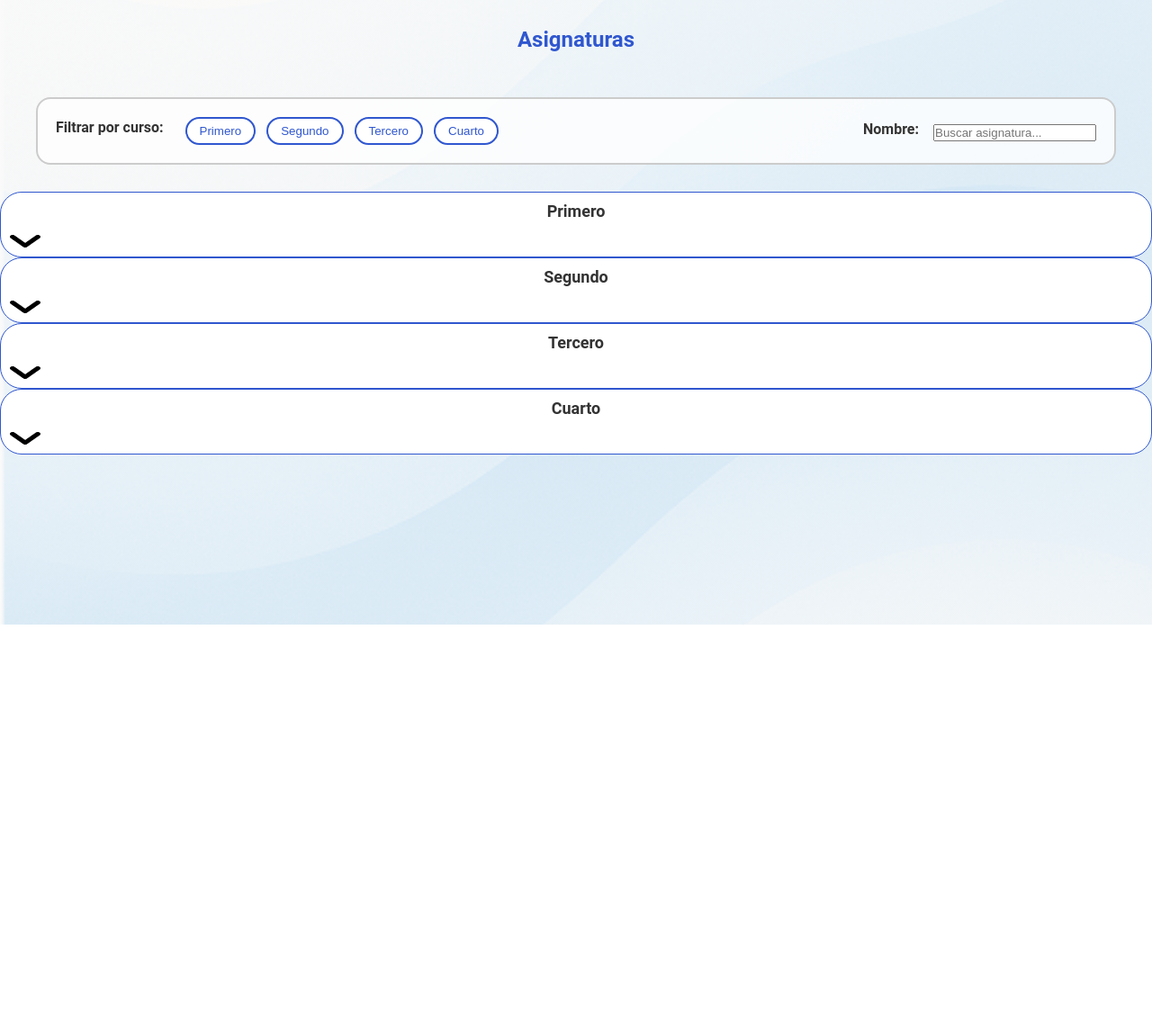
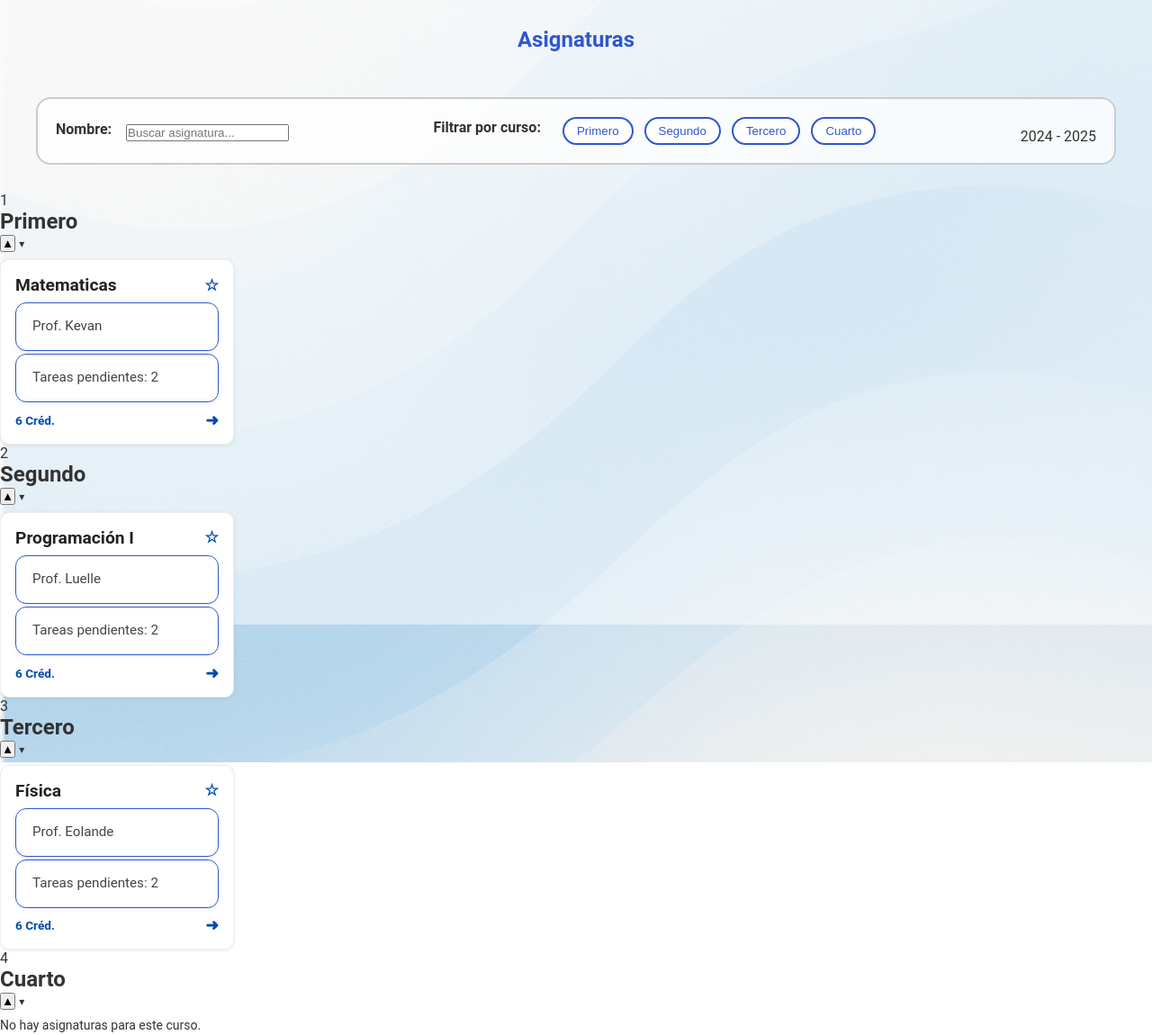
Before and after one commit to Alex-LG-Dev/PW-GTI, a PHP site: page /PROA/app/Asignaturas_alumno.php in a window 1280 px wide. Shown: the part 106-1256 px from the top of the page at 90% size. Before the commit the page ends 800 px from the top, so only its background shows below. Run offline with PHP 8.4, Linux system fonts and the light colour scheme; a user stored in the database is signed in; data comes from the database, SQL or seed files in the repository.

Commit message:
fix. asignaturas

```diff
--- a/src/PROA/app/Asignaturas_alumno.php
+++ b/src/PROA/app/Asignaturas_alumno.php
@@ -61,6 +61,10 @@ while ($row = $result->fetch_assoc()) {
   <div class="header-asignaturas">
     <h1>Asignaturas</h1>
     <div class="bloque-filtros">
+      <div class="filtros-extra">
+        <label for="filtro-nombre">Nombre:</label>
+        <input type="search" id="filtro-nombre" placeholder="Buscar asignatura...">
+      </div>
       <div class="filtros-opciones">
         <label class="label-filtro">Filtrar por curso:</label>
         <button class="filtro-btn" data-curso="1">Primero</button>
@@ -68,39 +72,45 @@ while ($row = $result->fetch_assoc()) {
         <button class="filtro-btn" data-curso="3">Tercero</button>
         <button class="filtro-btn" data-curso="4">Cuarto</button>
       </div>
-      <div class="filtros-extra">
-        <label for="filtro-nombre">Nombre:</label>
-        <input type="search" id="filtro-nombre" placeholder="Buscar asignatura...">
+
+      <div class="anio-actual">
+        <span class="icono-anio"></span> 2024 - 2025
       </div>
     </div>
   </div>
 
   <?php foreach ([1, 2, 3, 4] as $curso): ?>
-    <section class="bloque-asignatura" data-curso="<?= $curso ?>">
-      <div class="contenedor-curso-header clickable-curso">
-        <h2 class="texto-2"><?= ['Primero', 'Segundo', 'Tercero', 'Cuarto'][$curso - 1] ?></h2>
-        <img class="toggle-curso" src="../img/flecha_abajo.png" alt="Mostrar asignaturas">
+    <section class="bloque-asignaturas" data-curso="<?= $curso ?>">
+      <div class="titulo-curso">
+        <span class="numero-curso"><?= $curso ?></span>
+        <h2><?= ['Primero', 'Segundo', 'Tercero', 'Cuarto'][$curso - 1] ?></h2>
+        <button class="btn-toggle-curso">&#9650;</button>
       </div>
-      <ul class="tarjetas-asignaturas oculto">
+
+      <div class="tarjetas-asignaturas">
         <?php if (!empty($asignaturas[$curso])): ?>
           <?php foreach ($asignaturas[$curso] as $asignatura): ?>
-            <li>
-              <a href="Asignatura_Seleccionada_tareas_Alumno.php?id=<?= $asignatura['ID_asignatura'] ?>" class="linksAsign">
-                <article>
-                  <header class="titulo-tarea">
-                    <h3><?= htmlspecialchars($asignatura['nombre_asignatura']) ?></h3>
-                    <img src="../img/icono_asignatura.jpg" alt="">
-                  </header>
-                  <p class="linksAsignp">Profesor: <?= htmlspecialchars($asignatura['nombre_profesor'] ?? 'Desconocido') ?></p>
-                  <p class="linksAsignp">Tareas pendientes: <?= (int)$asignatura['tareas_pendientes'] ?></p>
-                </article>
-              </a>
-            </li>
+            <div class="tarjeta-asignatura"
+                 data-nombre="<?= strtolower($asignatura['nombre_asignatura']) ?>"
+                 data-curso="<?= $curso ?>">
+              <h3 class="nombre-asignatura">
+                <?= htmlspecialchars($asignatura['nombre_asignatura']) ?>
+                <span class="estrella-favorita">☆</span>
+              </h3>
+              <ul class="detalle-asignatura">
+                <li>Prof. <?= htmlspecialchars($asignatura['nombre_profesor'] ?? 'Desconocido') ?></li>
+                <li>Tareas pendientes: <?= (int)$asignatura['tareas_pendientes'] ?></li>
+              </ul>
+              <div class="footer-asignatura">
+                <span class="creditos">6 Créd.</span>
+                <a href="Asignatura_Seleccionada_tareas_Alumno.php?id=<?= $asignatura['ID_asignatura'] ?>" class="icono-ir">➜</a>
+              </div>
+            </div>
           <?php endforeach; ?>
         <?php else: ?>
-          <li><p class="linksAsignp">No hay asignaturas para este curso.</p></li>
+          <p class="sin-asignaturas">No hay asignaturas para este curso.</p>
         <?php endif; ?>
-      </ul>
+      </div>
     </section>
   <?php endforeach; ?>
 </div>
--- a/src/PROA/app/css/estilos_combinados.css
+++ b/src/PROA/app/css/estilos_combinados.css
@@ -2145,3 +2145,128 @@ textarea {
   margin: 50px auto 0;       /* centrado y espaciado superior */
   max-width: fit-content;
 }
+
+
+/* Estilo general de secciones por curso */
+.seccion-curso {
+  margin-bottom: 2rem;
+}
+
+/* Encabezado de curso con número y nombre */
+.encabezado-curso {
+  display: flex;
+  align-items: center;
+  justify-content: space-between;
+  padding: 0.75rem 0;
+  border-bottom: 2px solid #004aad;
+  font-weight: bold;
+  font-size: 1.3rem;
+  color: #222;
+}
+
+/* Número del curso */
+.numero-curso {
+  display: flex;
+  align-items: center;
+  gap: 0.6rem;
+}
+
+.numero-curso span {
+  display: inline-block;
+  width: 2rem;
+  height: 2rem;
+  background: #004aad;
+  color: white;
+  border-radius: 50%;
+  font-weight: bold;
+  text-align: center;
+  line-height: 2rem;
+}
+
+/* Botón toggle (flecha arriba/abajo) */
+.boton-toggle-curso {
+  background: transparent;
+  border: none;
+  font-size: 1.4rem;
+  cursor: pointer;
+  color: #004aad;
+}
+
+/* Contenedor tarjetas por curso */
+.contenedor-tarjetas {
+  display: flex;
+  flex-wrap: wrap;
+  gap: 1rem;
+  margin-top: 1rem;
+}
+
+.contenedor-tarjetas.oculto {
+  display: none;
+}
+
+/* Tarjeta individual */
+.tarjeta-asignatura {
+  background: white;
+  border: 1px solid #cccccc55;
+  border-radius: 10px;
+  padding: 1rem;
+  box-shadow: 0 1px 4px #00000015;
+  width: 260px;
+  transition: all 0.2s ease;
+}
+
+.tarjeta-asignatura:hover {
+  transform: translateY(-3px);
+}
+
+/* Nombre y estrella */
+.nombre-asignatura {
+  font-weight: bold;
+  font-size: 1.2rem;
+  margin-bottom: 0.5rem;
+  display: flex;
+  justify-content: space-between;
+  align-items: center;
+  color: #222;
+}
+
+.nombre-asignatura .estrella-favorita {
+  font-size: 1.1rem;
+  color: #004aad;
+}
+
+/* Detalles (profesor, horario, aula...) */
+.detalle-asignatura {
+  list-style: none;
+  padding: 0;
+  font-size: 0.95rem;
+  margin-bottom: 0.6rem;
+  color: #444;
+}
+
+.detalle-asignatura li {
+  margin-bottom: 0.2rem;
+}
+
+/* Footer de tarjeta */
+.footer-asignatura {
+  display: flex;
+  justify-content: space-between;
+  align-items: center;
+}
+
+.creditos {
+  font-size: 0.85rem;
+  color: #004aad;
+  font-weight: bold;
+}
+
+.icono-ir {
+  font-size: 1.1rem;
+  color: #004aad;
+  text-decoration: none;
+  font-weight: bold;
+}
+.icono-ir:hover {
+  text-decoration: underline;
+}
--- a/src/PROA/js/asignaturas.js
+++ b/src/PROA/js/asignaturas.js
@@ -1,21 +1,56 @@
-document.addEventListener('DOMContentLoaded', () => {
-  document.querySelectorAll('.clickable-curso').forEach(header => {
-    header.addEventListener('click', () => {
-      const lista = header.nextElementSibling;       // el <ul>
-      const flecha = header.querySelector('.toggle-curso');
-      const abierto = !lista.classList.contains('oculto');
+(() => {
+  // Filtro curso
+  const filtroCursoBtns = document.querySelectorAll(".filtro-btn");
+  const secciones = document.querySelectorAll(".seccion-curso");
 
-      if (abierto) {
-        // colapsar
-        lista.classList.add('oculto');
-        flecha.src = '../img/flecha_abajo.png';
-        header.classList.remove('abierto');
+  let cursoActivo = null;
+
+  filtroCursoBtns.forEach(btn => {
+    btn.addEventListener("click", () => {
+      const curso = btn.dataset.curso;
+
+      // Toggle: si ya está activo, quita
+      if (cursoActivo === curso) {
+        cursoActivo = null;
+        btn.classList.remove("activo");
+        secciones.forEach(sec => sec.style.display = "block");
       } else {
-        // desplegar
-        lista.classList.remove('oculto');
-        flecha.src = '../img/flecha_arriba.png';
-        header.classList.add('abierto');
+        cursoActivo = curso;
+        filtroCursoBtns.forEach(b => b.classList.remove("activo"));
+        btn.classList.add("activo");
+
+        secciones.forEach(sec => {
+          const cursoSec = sec.dataset.curso;
+          sec.style.display = (cursoSec === curso) ? "block" : "none";
+        });
       }
     });
   });
-});
+
+  // Filtro nombre
+  const inputNombre = document.getElementById("filtro-nombre");
+  if (inputNombre) {
+    inputNombre.addEventListener("input", () => {
+      const valor = inputNombre.value.toLowerCase().trim();
+      const tarjetas = document.querySelectorAll(".tarjeta-asignatura");
+
+      tarjetas.forEach(card => {
+        const nombre = card.dataset.nombre;
+        card.style.display = nombre.includes(valor) ? "block" : "none";
+      });
+    });
+  }
+
+  // Toggle visibilidad por curso
+  document.querySelectorAll(".boton-toggle-curso").forEach(boton => {
+    boton.addEventListener("click", () => {
+      const contenedor = boton.closest(".seccion-curso");
+      const tarjetas = contenedor.querySelector(".contenedor-tarjetas");
+
+      tarjetas.classList.toggle("oculto");
+
+      const flecha = tarjetas.classList.contains("oculto") ? "▼" : "▲";
+      boton.textContent = flecha;
+    });
+  });
+})();
```
